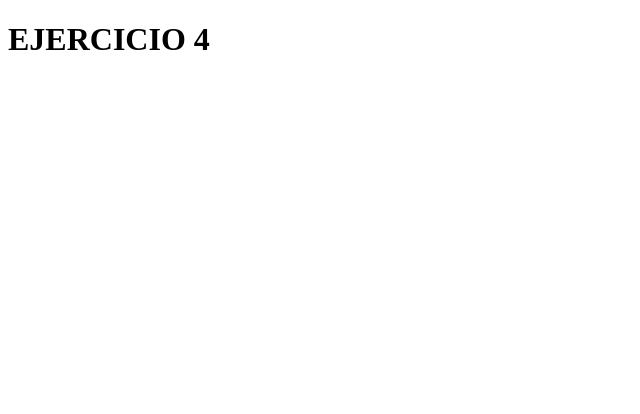
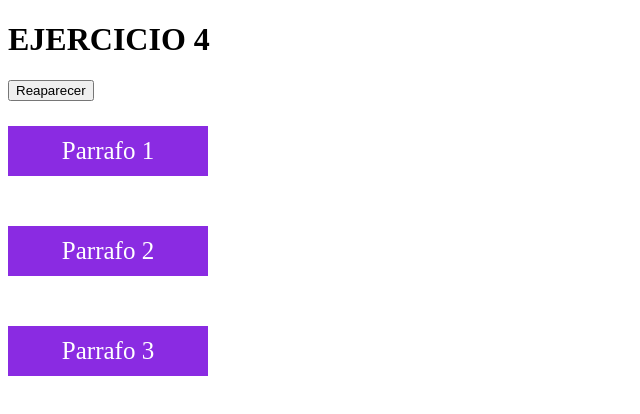
Before and after one commit to QuickHumilde/2DAW-DWEC, a plain HTML site: page UT2/ejercicios/Actividad4/index.html in a window 1280 px wide. Shown: the whole page, without its empty margins (0-640 px from the left). Drawn offline with Linux system fonts and the light colour scheme.

Commit message:
Actividades 2, 4 y 5 acabadas

```diff
--- a/UT2/ejercicios/Actividad4/act4_DiegoFernandezDominguez.js
+++ b/UT2/ejercicios/Actividad4/act4_DiegoFernandezDominguez.js
@@ -1,5 +1,51 @@
+
 "use strict"
 {
-    /*
-    */
+    let divParrafos = document.querySelector(".div-parrafos");
+    let botonReaparecer = document.createElement("button");
+    botonReaparecer.innerHTML = "Reaparecer";
+    divParrafos.insertAdjacentElement("beforebegin", botonReaparecer);
+
+    const crearParrafos = () => {
+        for (let i = 1; i < 4; i++) {
+            let myP = document.createElement("p");
+            myP.setAttribute("id", `idParrChul${i}`);
+            myP.setAttribute("class", "parrafoChulaco");
+            myP.innerHTML = `Parrafo ${i}`;
+
+            divParrafos.insertAdjacentElement("beforeEnd", myP);
+            let brrrr = document.createElement("br");
+
+            myP.addEventListener("mouseleave", () => {
+                hideParrafo(myP);
+            });
+
+            myP.addEventListener("dblclick", () => {
+                removeParrafo(myP);
+            });
+            myP.insertAdjacentElement("afterend", brrrr);
+        }
+    }
+
+    const hideParrafo = (elemento) => {
+        elemento.style.setProperty("visibility", "hidden");
+    }
+
+    const removeParrafo = (elemento) => {
+        elemento.remove();
+    }
+
+    const reaparecerParrafos = () => {
+        let parrafos = document.querySelectorAll(".parrafoChulaco");
+
+        parrafos.forEach((parrafo) => {
+            parrafo.style.setProperty("visibility", "visible");
+        });
+    }
+
+    crearParrafos();
+
+    botonReaparecer.addEventListener("click", () => {
+        reaparecerParrafos();
+    });
 }
--- a/UT2/ejercicios/Actividad4/index.html
+++ b/UT2/ejercicios/Actividad4/index.html
@@ -4,12 +4,24 @@
     <meta charset="UTF-8">
     <meta name="viewport" content="width=device-width, initial-scale=1.0">
     <title>Actividad 4</title>
+    <style>
+        .parrafoChulaco {
+            background-color: blueviolet;
+            min-width: 200px;
+            min-height: 50px;
+            display: inline-block;
+            color: white;
+            text-align: center;
+            align-content: center;
+            font-size: 25px;
+        }
+    </style>
 </head>
 <body>
     <h1>EJERCICIO 4</h1>
+    <div class="div-parrafos">
 
-
-
+    </div>
     <script src="./act4_DiegoFernandezDominguez.js"></script>
 </body>
 </html>
```
Also changed, not shown: UT2/ejercicios/Actividad2/act2_DiegoFernandezDominguez.js (+1 -10 lines), UT2/ejercicios/Actividad5/act5_DiegoFernandezDominguez.js (added, +18 -0 lines), UT2/ejercicios/Actividad5/index.html (added, +21 -0 lines).
